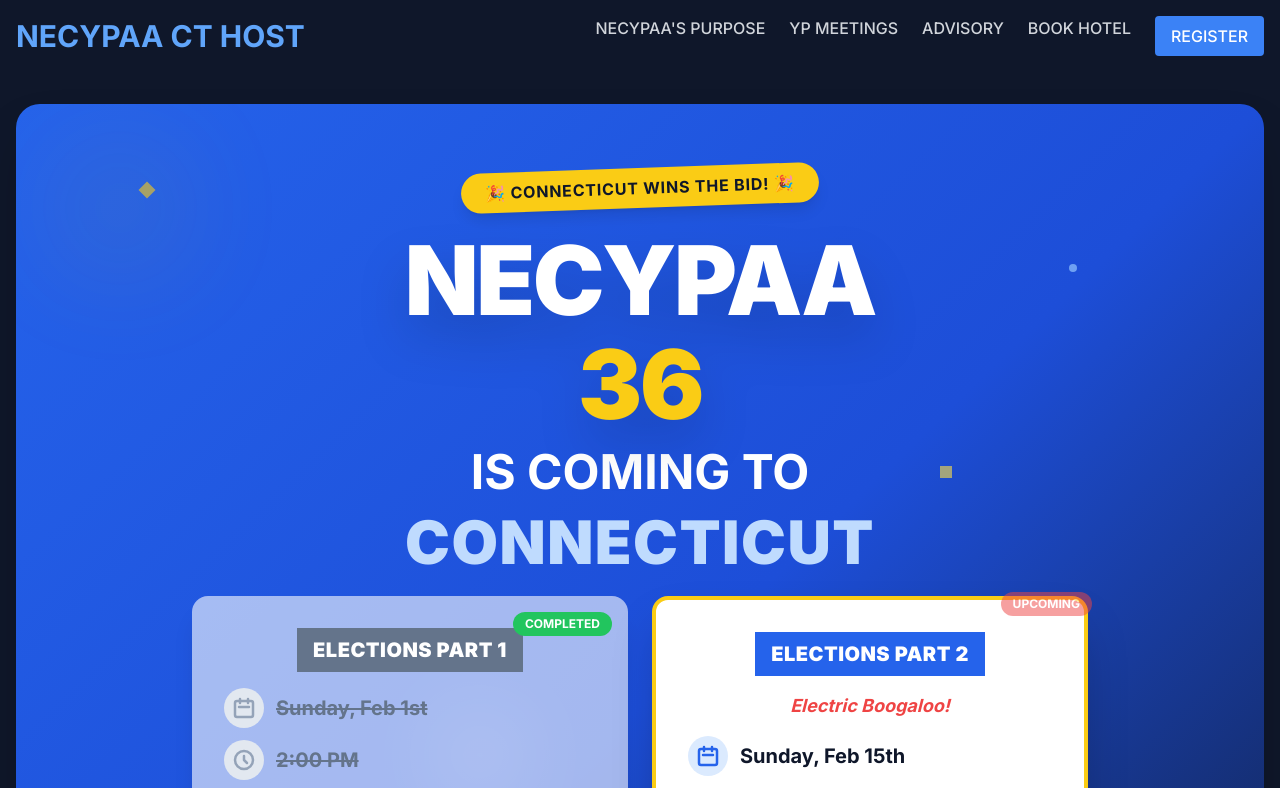
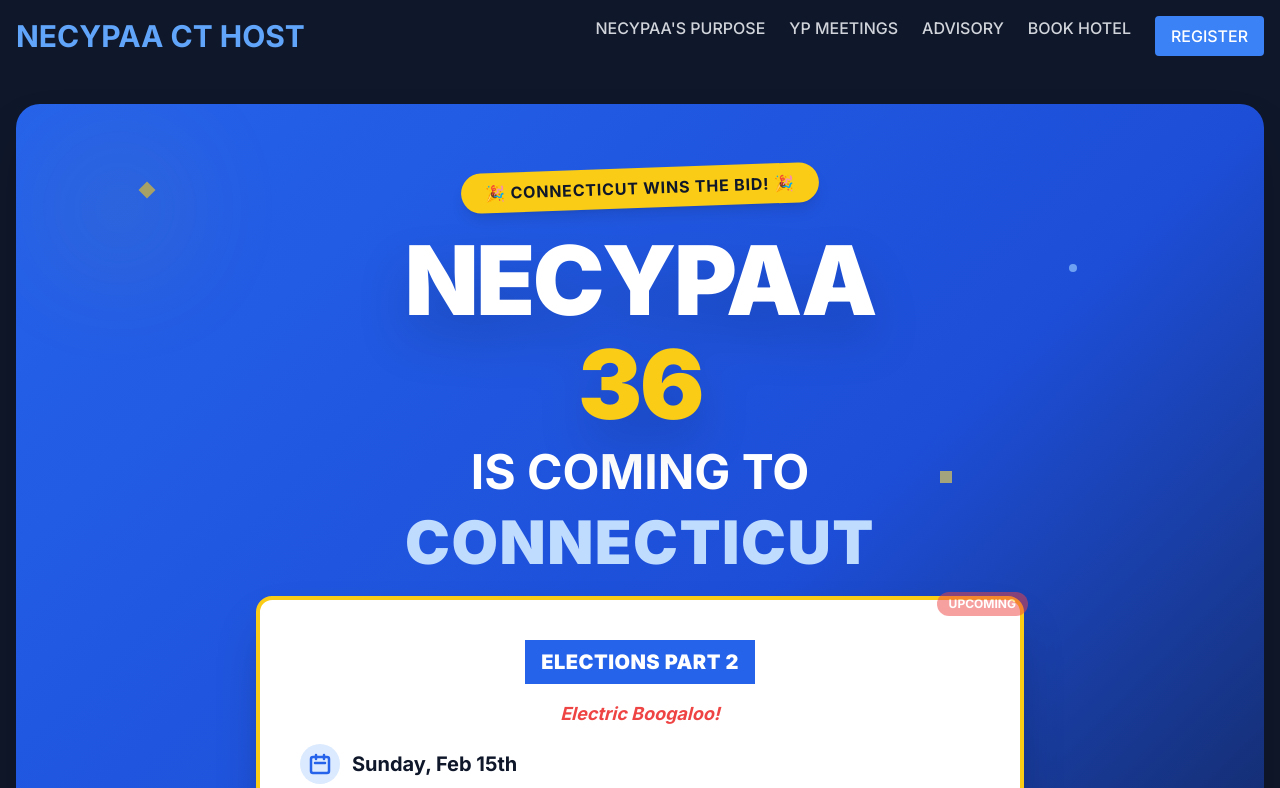
Before and after one commit to devinkeehner/NECYPAA, a Next.js app: page / in a window 1280 px wide. Shown: the top 788 px of the page. Built offline with nearby package versions, Linux system fonts and the light colour scheme.

Commit message:
feat: remove Elections Part 1 and switch to single centered card
Update layout for cleaner hero section display.

```diff
--- a/app/page.tsx
+++ b/app/page.tsx
@@ -344,48 +344,8 @@ export default function HomePage() {
               </div>
 
               {/* Election info with bold design */}
-              <div className="max-w-4xl mx-auto mt-12 grid md:grid-cols-2 gap-6">
-                {/* Part One - Completed */}
-                <div className="bg-white/60 text-slate-900 p-6 md:p-8 rounded-2xl shadow-xl relative overflow-hidden">
-                  <div className="absolute top-4 right-4 bg-green-500 text-white text-xs font-bold px-3 py-1 rounded-full">
-                    COMPLETED
-                  </div>
-                  <div className="bg-slate-500 text-white py-2 px-4 rounded-lg mb-4 inline-block">
-                    <h3 className="text-lg md:text-xl font-black uppercase tracking-wide">Elections Part 1</h3>
-                  </div>
-
-                  <div className="space-y-3">
-                    <div className="flex items-center gap-3 text-xl font-bold text-slate-500">
-                      <div className="bg-slate-200 p-2 rounded-full">
-                        <svg className="w-6 h-6 text-slate-400" fill="none" stroke="currentColor" viewBox="0 0 24 24">
-                          <path
-                            strokeLinecap="round"
-                            strokeLinejoin="round"
-                            strokeWidth={2.5}
-                            d="M8 7V3m8 4V3m-9 8h10M5 21h14a2 2 0 002-2V7a2 2 0 00-2-2H5a2 2 0 00-2 2v12a2 2 0 002 2z"
-                          />
-                        </svg>
-                      </div>
-                      <span className="line-through">Sunday, Feb 1st</span>
-                    </div>
-                    <div className="flex items-center gap-3 text-xl font-bold text-slate-500">
-                      <div className="bg-slate-200 p-2 rounded-full">
-                        <svg className="w-6 h-6 text-slate-400" fill="none" stroke="currentColor" viewBox="0 0 24 24">
-                          <path
-                            strokeLinecap="round"
-                            strokeLinejoin="round"
-                            strokeWidth={2.5}
-                            d="M12 8v4l3 3m6-3a9 9 0 11-18 0 9 9 0 0118 0z"
-                          />
-                        </svg>
-                      </div>
-                      <span className="line-through">2:00 PM</span>
-                    </div>
-                  </div>
-                </div>
-
-                {/* Part Two - Active */}
-                <div className="bg-white text-slate-900 p-6 md:p-8 rounded-2xl shadow-2xl transform hover:scale-105 transition-transform duration-300 border-4 border-yellow-400 relative">
+              <div className="max-w-3xl mx-auto mt-12">
+                <div className="bg-white text-slate-900 p-8 md:p-10 rounded-2xl shadow-2xl transform hover:scale-105 transition-transform duration-300 border-4 border-yellow-400 relative">
                   <div className="absolute -top-2 -right-2 bg-red-500 text-white text-xs font-bold px-3 py-1 rounded-full animate-pulse">
                     UPCOMING
                   </div>
```
